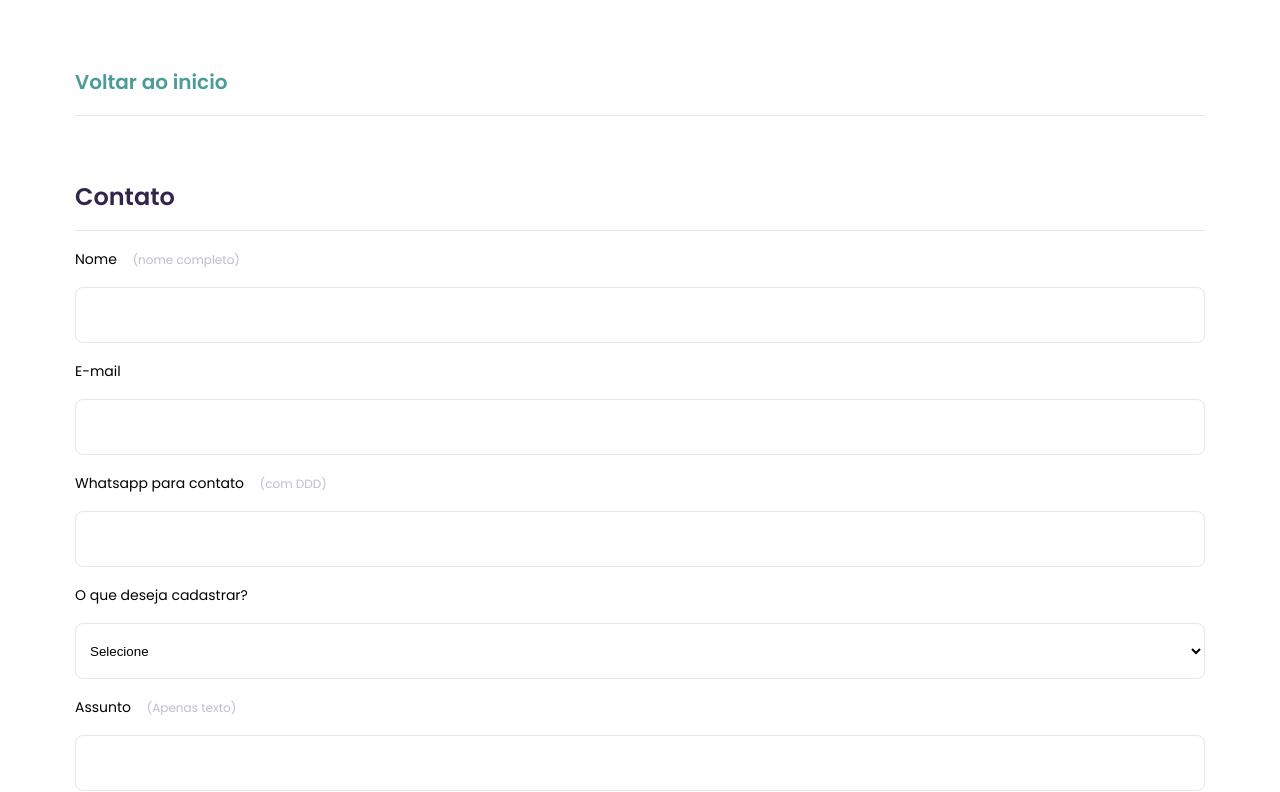
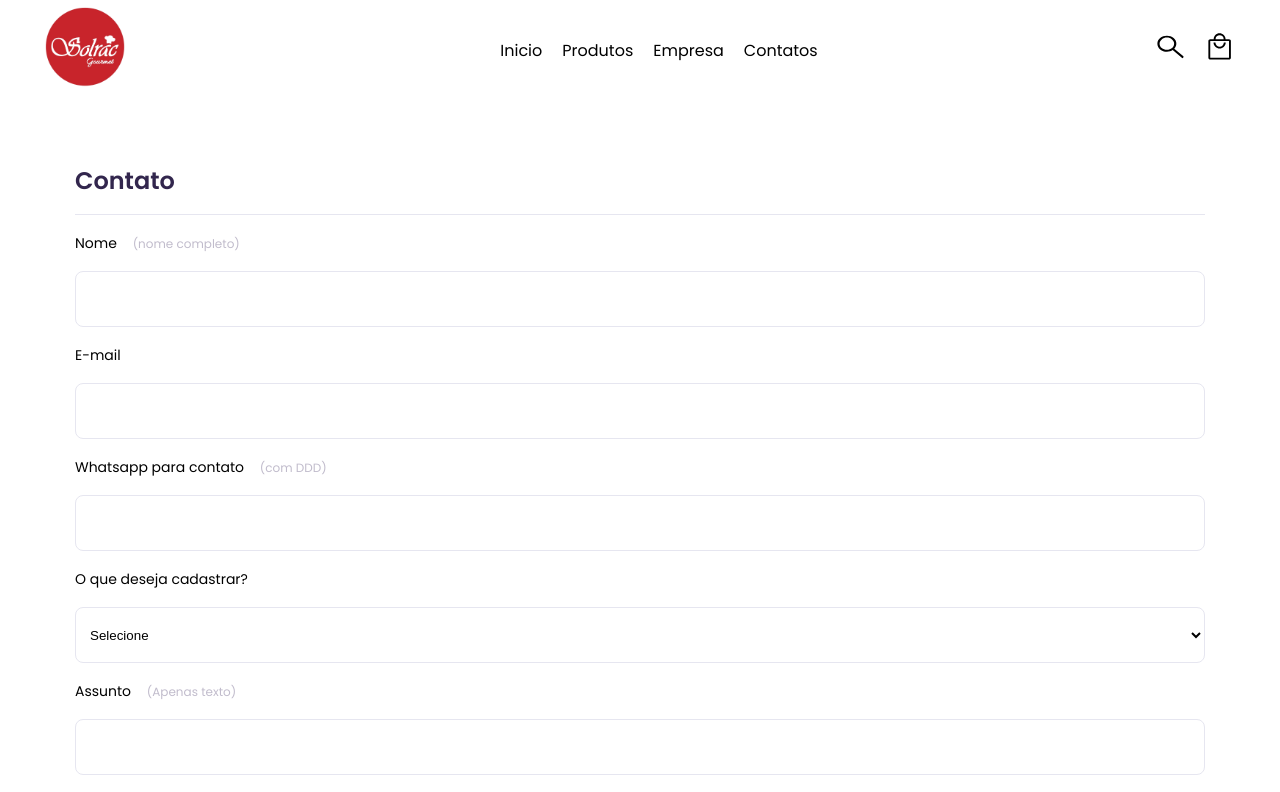
Before and after one commit to zLucasBiasi/Projeto_Eniac, a Next.js app: page /contatos in a window 1280 px wide. Shown: the top 792 px of the page. Built offline with nearby package versions, Linux system fonts and the light colour scheme.

Commit message:
refactor: changing local of navbar and putting on app

```diff
--- a/src/components/index.tsx
+++ b/src/components/index.tsx
@@ -5,3 +5,4 @@ export { FAQ } from "./FAQ";
 export { InformationCard } from "./InformationCard";
 export { Title } from "./Title";
 export { ProductsCard } from "./productsCard";
+export { ButtonTop } from "./ButtonTop";
--- a/src/pages/_app.tsx
+++ b/src/pages/_app.tsx
@@ -5,7 +5,7 @@ import { Poppins } from "@next/font/google";
 import { ThemeProvider } from "styled-components";
 import theme from "@/styles/theme";
 import { GlobalStyles } from "@/styles/global";
-import { ButtonTop } from "@/components/ButtonTop";
+import { Navbar, ButtonTop } from "@/components";
 
 const poppins = Poppins({
   subsets: ["latin"],
@@ -15,6 +15,7 @@ export default function App({ Component, pageProps }: AppProps) {
   return (
     <ThemeProvider theme={theme}>
       <main className={poppins.className}>
+        <Navbar />
         <Component {...pageProps} />
         <GlobalStyles />
         <ButtonTop />
--- a/src/templates/FormContact/FormContact.tsx
+++ b/src/templates/FormContact/FormContact.tsx
@@ -12,9 +12,6 @@ export const FormTemplate = () => {
   return (
     <>
       <Container>
-        <Title>
-          <S.LinkHome href="/">Voltar ao inicio</S.LinkHome>
-        </Title>
         <Form>
           <Title>Contato</Title>
           <Input type="text" label="Nome" rule="nome completo" />
```
Also changed, not shown: src/templates/Home/HomeTemplate.tsx (+1 -8 lines).
